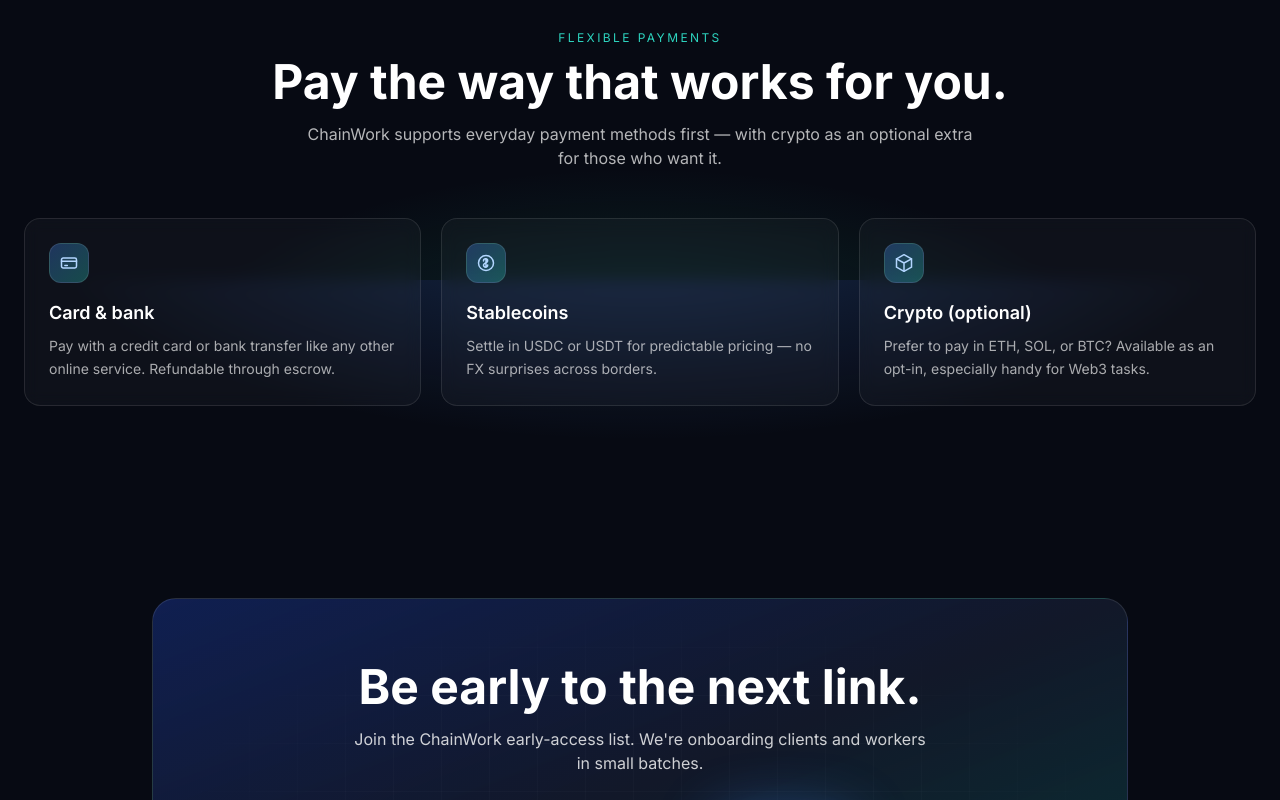
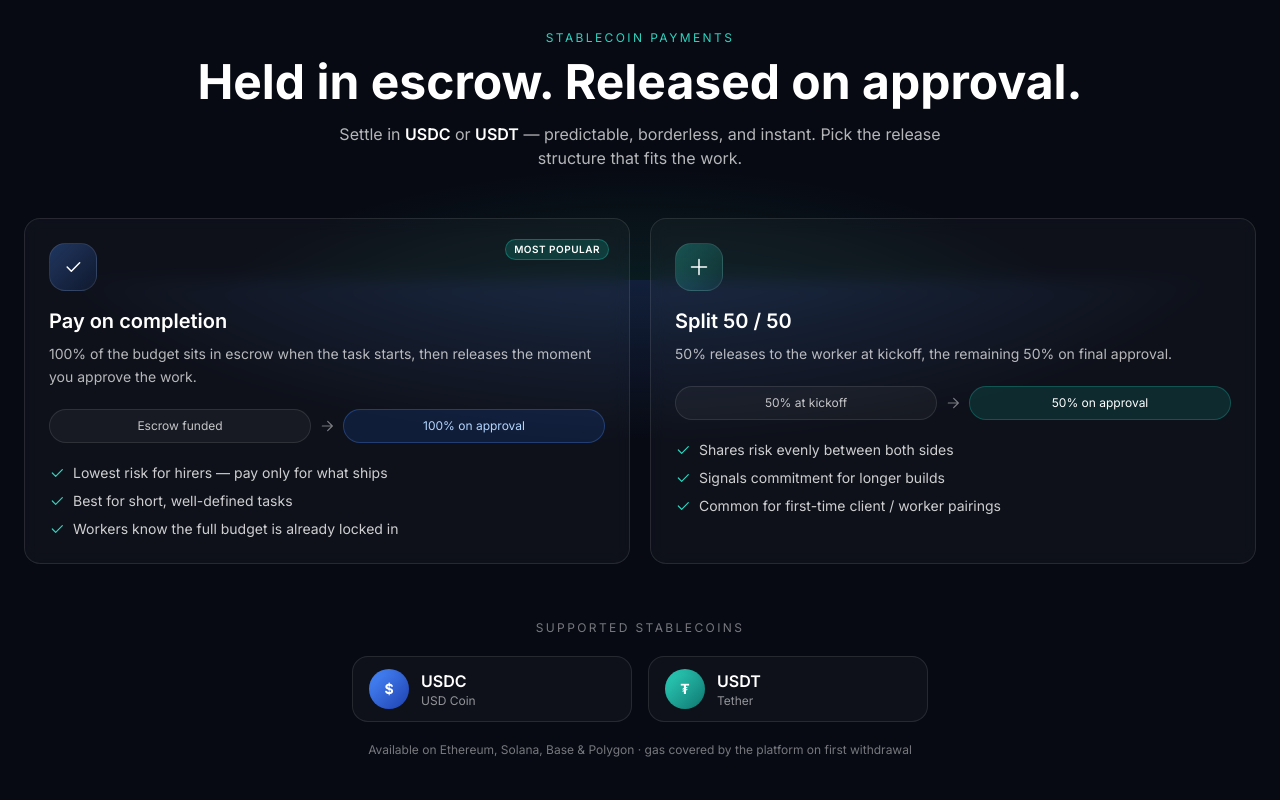
Before and after one commit to Jinanalyst/chainwork, a React (Vite) app: page / in a window 1280 px wide. Shown: the part 3720-4520 px from the top of the page. Built offline with nearby package versions, Linux system fonts and the light colour scheme; no server answers.

Commit message:
Payments: focus on stablecoins with 100 percent and 50-50 release structures

```diff
--- a/src/App.jsx
+++ b/src/App.jsx
@@ -382,7 +382,7 @@ const Trust = () => (
         {[
           ['Escrow-protected', 'Your payment is held safely until the work is approved'],
           ['Trusted workers', 'Verified profiles with a reputation history you can check'],
-          ['Flexible payments', 'Pay by card, bank transfer, or crypto — your choice'],
+          ['Stablecoin payments', 'Settle in USDC or USDT — instant, borderless, predictable'],
           ['Fair disputes', 'Neutral resolution with a clear, documented record'],
         ].map(([k, v]) => (
           <div key={k} className="card">
@@ -408,7 +408,7 @@ const TwoSides = () => (
               'Describe the task in plain English — we match you with trusted workers',
               'Compare price, turnaround, and reputation side-by-side',
               'Escrow protects your budget until the work is approved',
-              'Pay by card, bank, stablecoin, or crypto',
+              'Pay in USDC or USDT — escrow-held until you approve',
             ].map((t) => (
               <li key={t} className="flex gap-3">
                 <Icon path={<path d="M5 12l5 5L20 7" />} className="h-5 w-5 text-accent-400 shrink-0 mt-0.5" />
@@ -444,44 +444,112 @@ const TwoSides = () => (
   </section>
 )
 
+const TokenBadge = ({ sym, name, tint }) => (
+  <div className="flex items-center gap-3 rounded-2xl border border-white/10 bg-white/[0.03] px-4 py-3">
+    <div className={`h-10 w-10 rounded-full grid place-items-center text-sm font-bold text-white shadow-inner ${tint}`}>
+      {sym === 'USDC' ? '$' : '₮'}
+    </div>
+    <div className="min-w-0">
+      <div className="font-semibold">{sym}</div>
+      <div className="text-xs text-white/55">{name}</div>
+    </div>
+  </div>
+)
+
+const ReleaseFlow = ({ left, right, rightEmphasis = true }) => (
+  <div className="mt-5 flex items-center gap-2">
+    <div className="flex-1 rounded-full bg-white/[0.04] border border-white/10 px-3 py-2 text-center text-xs text-white/75">
+      {left}
+    </div>
+    <Icon path={<path d="M5 12h14M13 5l7 7-7 7" />} className="h-4 w-4 text-white/45 shrink-0" />
+    <div className={
+      'flex-1 rounded-full px-3 py-2 text-center text-xs border ' +
+      (rightEmphasis
+        ? 'bg-brand-500/15 border-brand-400/30 text-brand-200'
+        : 'bg-accent-500/15 border-accent-500/30 text-accent-200')
+    }>
+      {right}
+    </div>
+  </div>
+)
+
 const Payments = () => {
-  const methods = [
+  const structures = [
     {
-      title: 'Card & bank',
-      body: 'Pay with a credit card or bank transfer like any other online service. Refundable through escrow.',
-      icon: <><rect x="3" y="6" width="18" height="12" rx="2" /><path d="M3 10h18M7 15h3" /></>,
+      key: 'completion',
+      pill: 'Most popular',
+      title: 'Pay on completion',
+      blurb: '100% of the budget sits in escrow when the task starts, then releases the moment you approve the work.',
+      flow: { left: 'Escrow funded', right: '100% on approval', emphasis: true },
+      bullets: [
+        'Lowest risk for hirers — pay only for what ships',
+        'Best for short, well-defined tasks',
+        'Workers know the full budget is already locked in',
+      ],
+      accent: 'from-brand-400/30 to-brand-500/10',
+      icon: <><path d="M5 12l5 5L20 7" /></>,
     },
     {
-      title: 'Stablecoins',
-      body: 'Settle in USDC or USDT for predictable pricing — no FX surprises across borders.',
-      icon: <><circle cx="12" cy="12" r="9" /><path d="M12 7v10M9 9.5a2.5 2.5 0 0 1 5 0c0 1.4-1.5 1.9-2.5 2.5-1 .6-2.5 1.1-2.5 2.5a2.5 2.5 0 0 0 5 0" /></>,
-    },
-    {
-      title: 'Crypto (optional)',
-      body: 'Prefer to pay in ETH, SOL, or BTC? Available as an opt-in, especially handy for Web3 tasks.',
-      icon: <><path d="M12 2l9 5v10l-9 5-9-5V7z" /><path d="M3 7l9 5 9-5M12 12v10" /></>,
+      key: 'split',
+      title: 'Split 50 / 50',
+      blurb: '50% releases to the worker at kickoff, the remaining 50% on final approval.',
+      flow: { left: '50% at kickoff', right: '50% on approval', emphasis: false },
+      bullets: [
+        'Shares risk evenly between both sides',
+        'Signals commitment for longer builds',
+        'Common for first-time client / worker pairings',
+      ],
+      accent: 'from-accent-400/30 to-accent-500/10',
+      icon: <><path d="M3 12h18M12 3v18" /></>,
     },
   ]
+
   return (
     <section id="payments" className="py-24">
       <div className="mx-auto max-w-7xl px-6">
         <div className="text-center mb-12">
-          <div className="text-xs uppercase tracking-[0.2em] text-accent-400 mb-3">Flexible payments</div>
-          <h2 className="text-3xl md:text-5xl font-bold">Pay the way that works for you.</h2>
+          <div className="text-xs uppercase tracking-[0.2em] text-accent-400 mb-3">Stablecoin payments</div>
+          <h2 className="text-3xl md:text-5xl font-bold">Held in escrow. Released on approval.</h2>
           <p className="mt-4 text-white/70 max-w-2xl mx-auto">
-            ChainWork supports everyday payment methods first — with crypto as an optional extra for those who want it.
+            Settle in <span className="text-white font-semibold">USDC</span> or <span className="text-white font-semibold">USDT</span> — predictable, borderless, and instant. Pick the release structure that fits the work.
           </p>
         </div>
-        <div className="grid md:grid-cols-3 gap-5">
-          {methods.map((m) => (
-            <div key={m.title} className="card">
-              <div className="h-10 w-10 rounded-xl bg-gradient-to-br from-brand-400/30 to-accent-400/30 border border-white/10 flex items-center justify-center text-brand-200 mb-4">
-                <Icon path={m.icon} className="h-5 w-5" />
+
+        <div className="grid md:grid-cols-2 gap-5">
+          {structures.map((s) => (
+            <div key={s.key} className="card relative overflow-hidden">
+              {s.pill && (
+                <span className="absolute top-5 right-5 inline-flex items-center rounded-full bg-accent-500/20 border border-accent-500/40 text-accent-200 text-[10px] font-semibold uppercase tracking-wider px-2 py-0.5">
+                  {s.pill}
+                </span>
+              )}
+              <div className={`h-12 w-12 rounded-2xl bg-gradient-to-br ${s.accent} border border-white/10 flex items-center justify-center text-white mb-4`}>
+                <Icon path={s.icon} className="h-5 w-5" />
               </div>
-              <h3 className="text-lg font-semibold">{m.title}</h3>
-              <p className="mt-2 text-sm text-white/65 leading-relaxed">{m.body}</p>
+              <h3 className="text-xl font-semibold">{s.title}</h3>
+              <p className="mt-2 text-sm text-white/70 leading-relaxed">{s.blurb}</p>
+              <ReleaseFlow left={s.flow.left} right={s.flow.right} rightEmphasis={s.flow.emphasis} />
+              <ul className="mt-5 space-y-2">
+                {s.bullets.map((b) => (
+                  <li key={b} className="flex gap-2 text-sm text-white/80">
+                    <Icon path={<path d="M5 12l5 5L20 7" />} className="h-4 w-4 text-accent-400 shrink-0 mt-0.5" />
+                    <span>{b}</span>
+                  </li>
+                ))}
+              </ul>
             </div>
           ))}
+        </div>
+
+        <div className="mt-14">
+          <div className="text-center text-xs uppercase tracking-[0.2em] text-white/45 mb-5">Supported stablecoins</div>
+          <div className="grid sm:grid-cols-2 gap-4 max-w-xl mx-auto">
+            <TokenBadge sym="USDC" name="USD Coin" tint="bg-gradient-to-br from-brand-400 to-brand-700" />
+            <TokenBadge sym="USDT" name="Tether"   tint="bg-gradient-to-br from-accent-400 to-accent-700" />
+          </div>
+          <div className="text-center text-xs text-white/45 mt-5">
+            Available on Ethereum, Solana, Base &amp; Polygon · gas covered by the platform on first withdrawal
+          </div>
         </div>
       </div>
     </section>
--- a/src/pages/WorkerDashboard.jsx
+++ b/src/pages/WorkerDashboard.jsx
@@ -102,10 +102,10 @@ const ACTIVE_TASKS = [
 ]
 
 const PAYOUTS = [
-  { id: 1, when: 'May 18',  title: 'Token landing page',       amount: '$1,200', method: 'USDC',  status: 'Paid' },
-  { id: 2, when: 'May 14',  title: 'PWA setup for shop site',  amount: '$540',   method: 'Bank',  status: 'Paid' },
-  { id: 3, when: 'May 09',  title: 'Mobile responsive fixes',  amount: '$180',   method: 'USDC',  status: 'Paid' },
-  { id: 4, when: 'May 03',  title: 'OpenAI API integration',   amount: '$760',   method: 'Card',  status: 'Paid' },
+  { id: 1, when: 'May 18', title: 'Token landing page',      amount: '$1,200', method: 'USDC',  chain: 'Base',     status: 'Paid' },
+  { id: 2, when: 'May 14', title: 'PWA setup for shop site', amount: '$540',   method: 'USDT',  chain: 'Ethereum', status: 'Paid' },
+  { id: 3, when: 'May 09', title: 'Mobile responsive fixes', amount: '$180',   method: 'USDC',  chain: 'Solana',   status: 'Paid' },
+  { id: 4, when: 'May 03', title: 'OpenAI API integration',  amount: '$760',   method: 'USDT',  chain: 'Polygon',  status: 'Paid' },
 ]
 
 const PORTFOLIO = [
@@ -125,9 +125,9 @@ const EXPERIENCE = [
 ]
 
 const PAYMENT_METHODS = [
-  { id: 'bank',   label: 'Chase Bank ••2841', kind: 'Primary',  icon: <><rect x="3" y="6" width="18" height="12" rx="2" /><path d="M3 10h18" /></> },
-  { id: 'wallet', label: '0xA3…7Cf2 (Base)',   kind: 'Crypto',   icon: <><circle cx="12" cy="12" r="9" /><path d="M9 9.5a2.5 2.5 0 0 1 5 0c0 1.4-1.5 1.9-2.5 2.5-1 .6-2.5 1.1-2.5 2.5a2.5 2.5 0 0 0 5 0" /></> },
-  { id: 'card',   label: 'Mastercard ••4416', kind: 'Backup',   icon: <><rect x="3" y="6" width="18" height="12" rx="2" /><path d="M3 10h18M7 15h3" /></> },
+  { id: 'usdc-base',     token: 'USDC', chain: 'Base',     address: '0xA3…7Cf2', kind: 'Primary',  tint: 'from-brand-400 to-brand-700' },
+  { id: 'usdt-eth',      token: 'USDT', chain: 'Ethereum', address: '0xA3…7Cf2', kind: 'Backup',   tint: 'from-accent-400 to-accent-700' },
+  { id: 'usdc-solana',   token: 'USDC', chain: 'Solana',   address: 'F3a…9Kp1',  kind: 'Backup',   tint: 'from-brand-400 to-brand-700' },
 ]
 
 const Stat = ({ label, value, delta }) => (
@@ -147,6 +147,46 @@ const Pill = ({ children, tone = 'default' }) => {
   }
   return <span className={`inline-flex items-center gap-1 rounded-full border px-2 py-0.5 text-[11px] ${tones[tone]}`}>{children}</span>
 }
+
+const TokenChip = ({ token }) => (
+  <span className={
+    'inline-flex items-center gap-1.5 rounded-full border px-2 py-0.5 text-[11px] font-medium ' +
+    (token === 'USDC'
+      ? 'bg-brand-500/15 border-brand-400/30 text-brand-200'
+      : 'bg-accent-500/15 border-accent-500/30 text-accent-200')
+  }>
+    <span className={
+      'h-3.5 w-3.5 rounded-full grid place-items-center text-[8px] font-bold text-white ' +
+      (token === 'USDC' ? 'bg-brand-500' : 'bg-accent-600')
+    }>
+      {token === 'USDC' ? '$' : '₮'}
+    </span>
+    {token}
+  </span>
+)
+
+const PayoutTable = ({ rows }) => (
+  <div className="card !p-0 overflow-hidden">
+    <div className="grid grid-cols-12 px-5 py-3 text-[11px] uppercase tracking-wider text-white/40 border-b border-white/10">
+      <div className="col-span-2">Date</div>
+      <div className="col-span-4">Task</div>
+      <div className="col-span-2">Token</div>
+      <div className="col-span-1">Chain</div>
+      <div className="col-span-2 text-right">Amount</div>
+      <div className="col-span-1 text-right">Status</div>
+    </div>
+    {rows.map((p) => (
+      <div key={p.id} className="grid grid-cols-12 px-5 py-3 text-sm border-b border-white/5 last:border-0 hover:bg-white/[0.02]">
+        <div className="col-span-2 text-white/65">{p.when}</div>
+        <div className="col-span-4 truncate">{p.title}</div>
+        <div className="col-span-2"><TokenChip token={p.method} /></div>
+        <div className="col-span-1 text-white/65 text-xs">{p.chain}</div>
+        <div className="col-span-2 text-right font-semibold">{p.amount}</div>
+        <div className="col-span-1 text-right"><Pill tone="ok">{p.status}</Pill></div>
+      </div>
+    ))}
+  </div>
+)
 
 const Section = ({ title, children, action }) => (
   <section className="mb-10">
@@ -257,24 +297,7 @@ export default function WorkerDashboard() {
             </Section>
 
             <Section title="Recent payouts" action={<button onClick={() => setTab('payments')} className="text-sm text-brand-300 hover:text-white">View all →</button>}>
-              <div className="card !p-0 overflow-hidden">
-                <div className="grid grid-cols-12 px-5 py-3 text-[11px] uppercase tracking-wider text-white/40 border-b border-white/10">
-                  <div className="col-span-2">Date</div>
-                  <div className="col-span-5">Task</div>
-                  <div className="col-span-2">Method</div>
-                  <div className="col-span-2 text-right">Amount</div>
-                  <div className="col-span-1 text-right">Status</div>
-                </div>
-                {PAYOUTS.map((p) => (
-                  <div key={p.id} className="grid grid-cols-12 px-5 py-3 text-sm border-b border-white/5 last:border-0 hover:bg-white/[0.02]">
-                    <div className="col-span-2 text-white/65">{p.when}</div>
-                    <div className="col-span-5 truncate">{p.title}</div>
-                    <div className="col-span-2 text-white/65">{p.method}</div>
-                    <div className="col-span-2 text-right font-semibold">{p.amount}</div>
-                    <div className="col-span-1 text-right"><Pill tone="ok">{p.status}</Pill></div>
-                  </div>
-                ))}
-              </div>
+              <PayoutTable rows={PAYOUTS} />
             </Section>
           </>
         )}
@@ -313,19 +336,23 @@ export default function WorkerDashboard() {
               </div>
             </Section>
 
-            <Section title="Payment methods" action={<button className="text-sm text-brand-300 hover:text-white">+ Add method</button>}>
-              <div className="grid md:grid-cols-3 gap-4">
+            <Section title="Stablecoin wallets" action={<button className="text-sm text-brand-300 hover:text-white">+ Add wallet</button>}>
+              <div className="grid sm:grid-cols-2 lg:grid-cols-3 gap-4">
                 {PAYMENT_METHODS.map((m) => (
                   <div key={m.id} className="card">
                     <div className="flex items-start justify-between">
-                      <div className="h-10 w-10 rounded-xl bg-white/5 border border-white/10 grid place-items-center text-white/80">
-                        <Icon path={m.icon} className="h-5 w-5" />
+                      <div className={`h-10 w-10 rounded-full grid place-items-center text-sm font-bold text-white bg-gradient-to-br ${m.tint}`}>
+                        {m.token === 'USDC' ? '$' : '₮'}
                       </div>
-                      <Pill>{m.kind}</Pill>
+                      <Pill tone={m.kind === 'Primary' ? 'ok' : 'default'}>{m.kind}</Pill>
                     </div>
-                    <div className="mt-3 font-medium">{m.label}</div>
+                    <div className="mt-3 font-semibold">{m.token} <span className="text-white/55 font-normal">· {m.chain}</span></div>
+                    <div className="font-mono text-xs text-white/55 mt-0.5">{m.address}</div>
                     <div className="mt-3 flex gap-2">
                       <button className="btn-ghost !py-1.5 !px-3 text-xs">Manage</button>
+                      {m.kind !== 'Primary' && (
+                        <button className="text-xs text-brand-300 hover:text-white px-2 py-1.5">Make primary</button>
+                      )}
                     </div>
                   </div>
                 ))}
@@ -333,17 +360,7 @@ export default function WorkerDashboard() {
             </Section>
 
             <Section title="Payout history">
-              <div className="card !p-0 overflow-hidden">
-                {PAYOUTS.map((p) => (
-                  <div key={p.id} className="grid grid-cols-12 px-5 py-3 text-sm border-b border-white/5 last:border-0">
-                    <div className="col-span-2 text-white/65">{p.when}</div>
-                    <div className="col-span-5">{p.title}</div>
-                    <div className="col-span-2 text-white/65">{p.method}</div>
-                    <div className="col-span-2 text-right font-semibold">{p.amount}</div>
-                    <div className="col-span-1 text-right"><Pill tone="ok">{p.status}</Pill></div>
-                  </div>
-                ))}
-              </div>
+              <PayoutTable rows={PAYOUTS} dense={false} />
             </Section>
           </>
         )}
```
